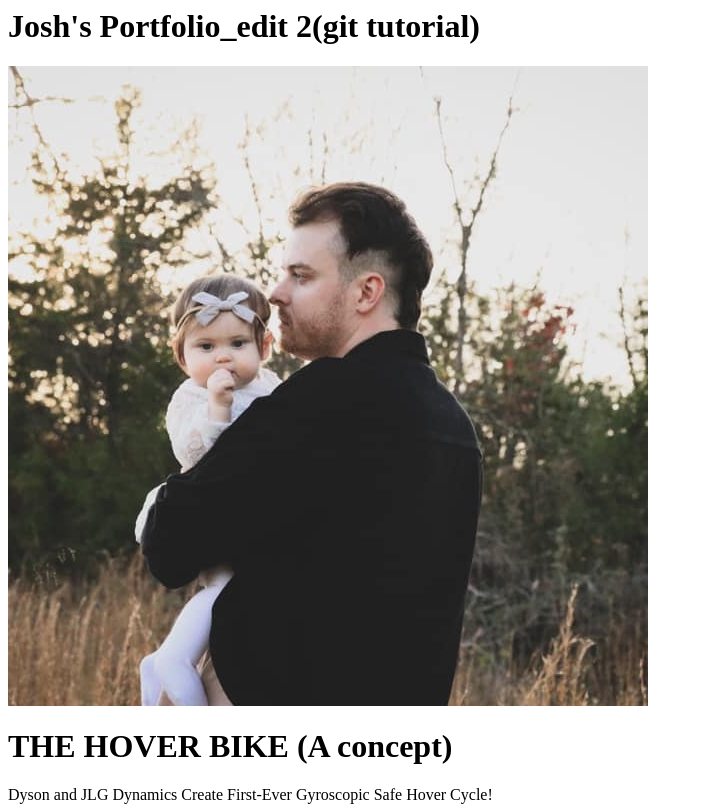
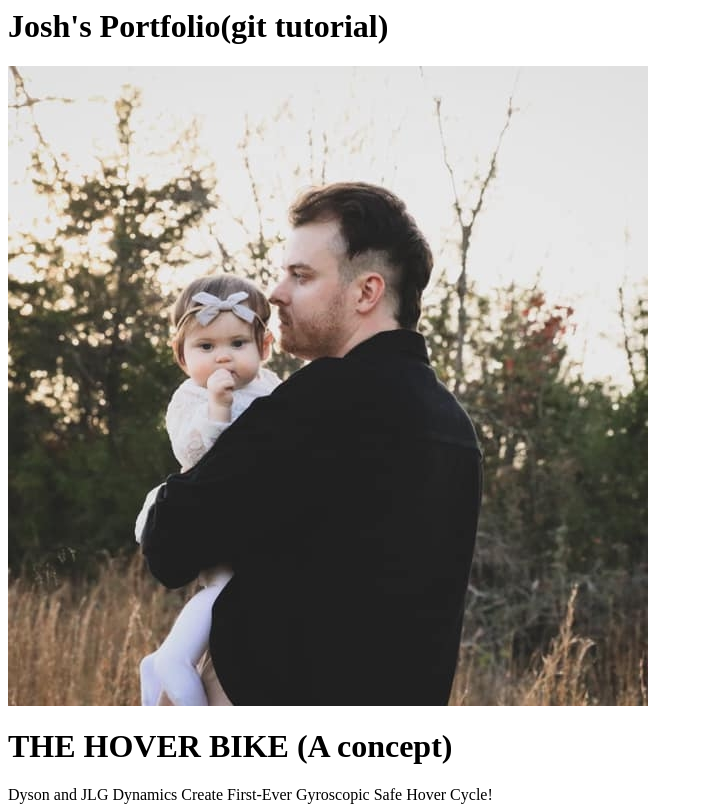
Before and after one commit to jsdavis92/jsdavis92.github.io, a plain HTML site: page index.html in a window 1280 px wide. Shown: the top 807 px of the page, without its empty margins (0-703 px from the left). Drawn offline with Linux system fonts and the light colour scheme.

Commit message:
Update index.html

```diff
--- a/index.html
+++ b/index.html
@@ -1,5 +1,5 @@
 <html>
-    <h1>Josh's Portfolio_edit 2(git tutorial)</h1>
+    <h1>Josh's Portfolio(git tutorial)</h1>
     <img src="Josh and Grae.jpeg" />
 </html>
 
```
